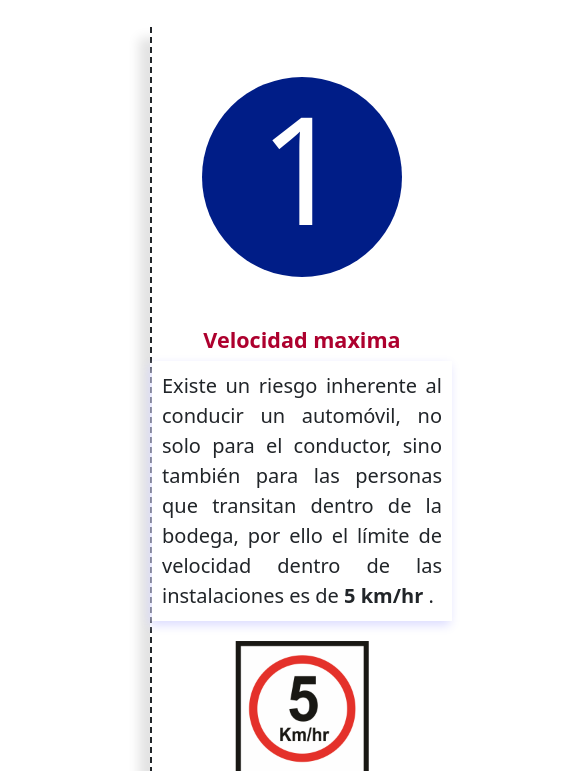
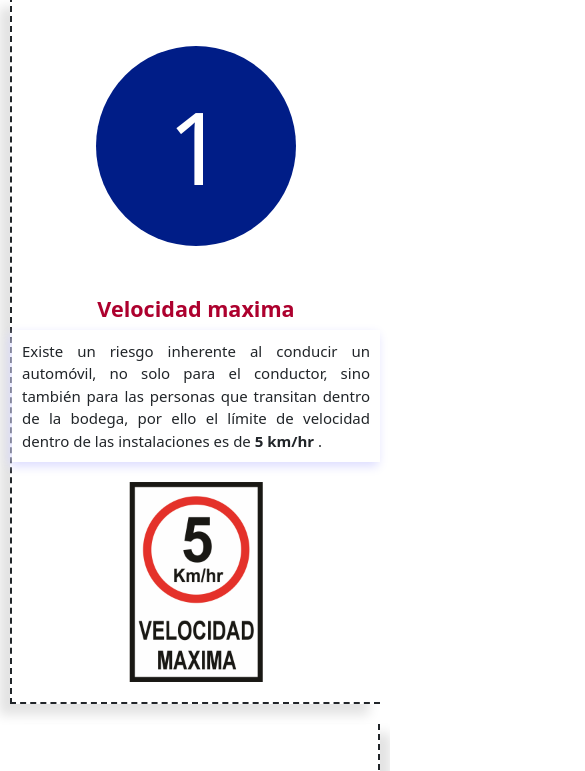
Before and after one commit to HectorAOyarzun/induccion_Contratistas, a website: page index.html in a window 390 px wide. Shown: the part 203-974 px from the top of the page, 585 px wide, since content can reach past the window. Drawn offline with nearby package versions, Linux system fonts and the light colour scheme.

Commit message:
[sass-v2]push

```diff
--- a/scss/_mixins.scss
+++ b/scss/_mixins.scss
@@ -13,7 +13,7 @@
 }
 @mixin number-security-media{
     display: flex;
-    font-size: 150px;
+    font-size: 100px;
     color: white;
     border-radius: 250px;
     background-color: #001d87;
@@ -23,6 +23,7 @@
     height: 200px;
     //align-items: center;
     margin: 50px;
+    align-items: center;
 }
 @mixin number-security-2{
     display: flex;
@@ -39,7 +40,7 @@
 }
 @mixin number-security-2-media{
     display: flex;
-    font-size: 150px;
+    font-size: 100px;
     color: white;
     border-radius: 250px;
     background-color:#cb001c;
@@ -49,6 +50,7 @@
     height: 200px;
     //align-items: center;
     margin: 50px;
+    align-items: center;
 }
 @mixin one-part{
     display: flex;
@@ -64,10 +66,10 @@
     flex-direction: column;
     margin-top: 10px;
     margin-bottom: 10px;
-    margin-left: 150px;
+    margin-left: 10px;
     border-bottom: 2px dashed;
     border-left: 2px dashed;
-    margin-right: 150px;
+    margin-right: 10px;
     box-shadow:  -11px 11px 11px #e3e3e3;
 }
 @mixin two-part{
@@ -85,10 +87,10 @@
     flex-direction: columns;
     margin-top: 10px;
     margin-bottom: 10px;
-    margin-left: 150px;
+    margin-left: 10px;
        border-bottom: 2px dashed;
     border-right: 2px dashed;
-    margin-right: 150px;
+    margin-right: 10px;
     flex-direction: column;
     box-shadow: 11px 9px 11px #e3e3e3;
 }
--- a/scss/_mq.scss
+++ b/scss/_mq.scss
@@ -35,11 +35,11 @@ body{
     h2{
         margin-top: 40px;
         text-align: center;
-        font-size: 40px;
+        font-size: 20px;
     }
     p{
         text-align: center;
-        font-size: 20px;
+        font-size: 15px;
         margin-bottom: 20px;
     }
 }
```
Also changed, not shown: css/main.css, 1 other file.
